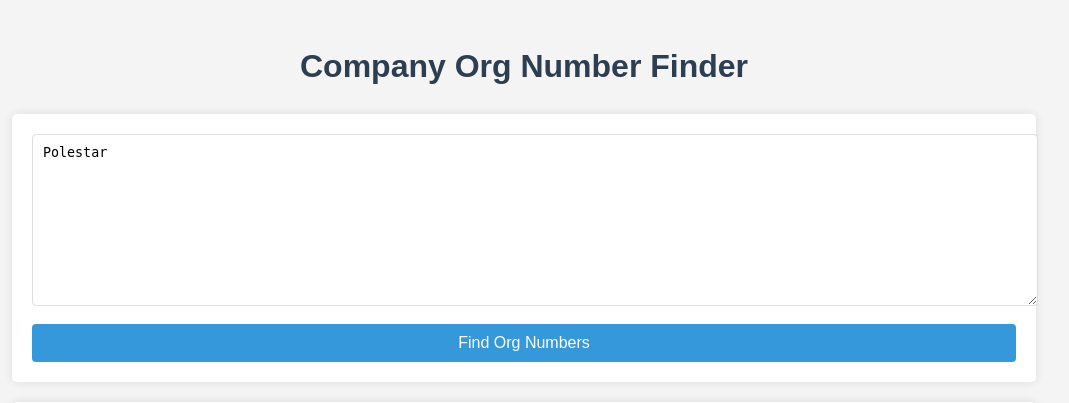
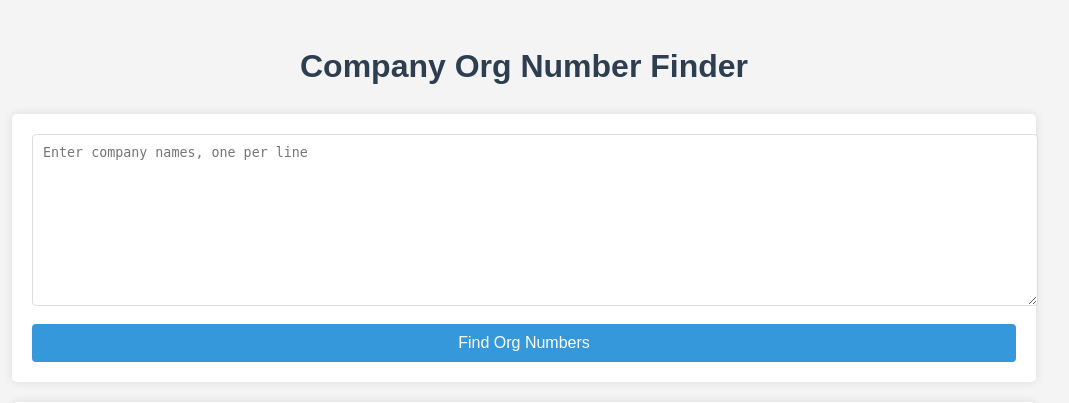
Before and after one commit to Akatsuki-Ryu/companyinfobot, a Flask app: page / in a window 1280 px wide. Shown: the top 403 px of the page, without its empty margins (116-1185 px from the left). Run offline with Flask 2, Linux system fonts and the light colour scheme.

Commit message:
make default input empty

```diff
--- a/templates/index.html
+++ b/templates/index.html
@@ -10,7 +10,7 @@
     <div class="container">
         <h1>Company Org Number Finder</h1>
         <form id="companyForm" method="POST">
-            <textarea id="companyList" name="company_list" rows="10" placeholder="Enter company names, one per line">Polestar</textarea>
+            <textarea id="companyList" name="company_list" rows="10" placeholder="Enter company names, one per line"></textarea>
             <button type="submit">Find Org Numbers</button>
         </form>
         <div id="results">
```
